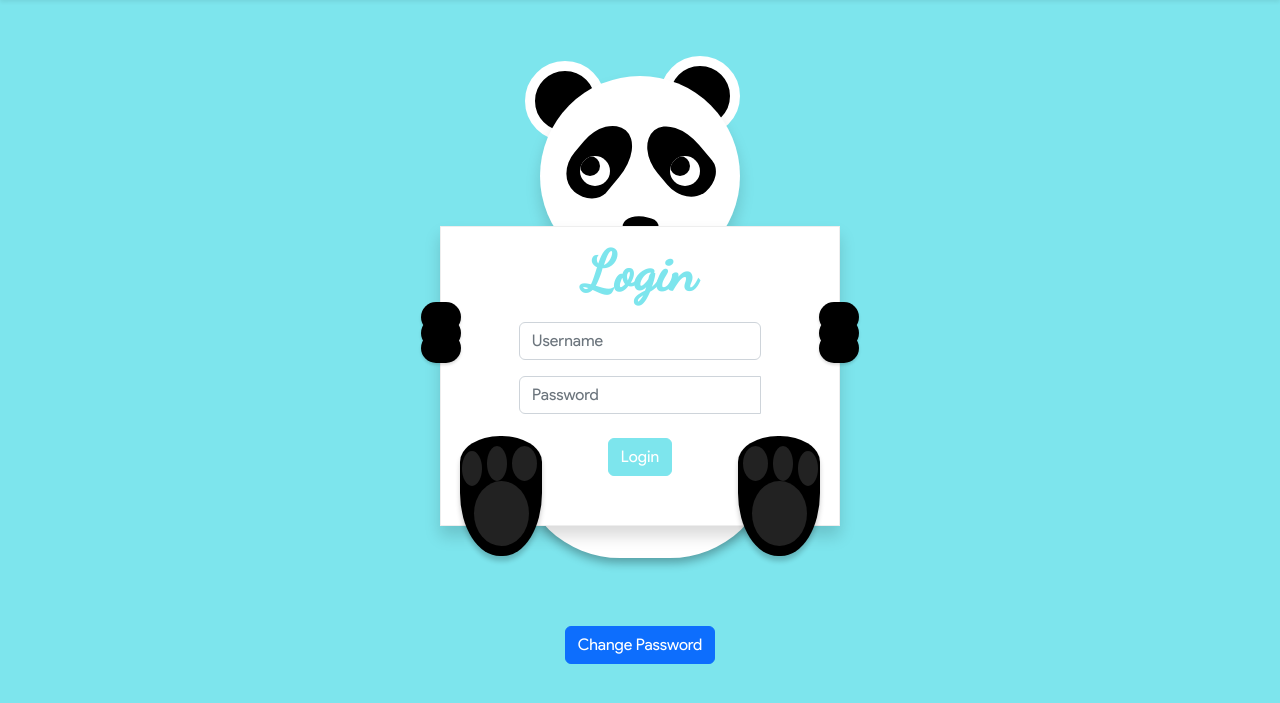
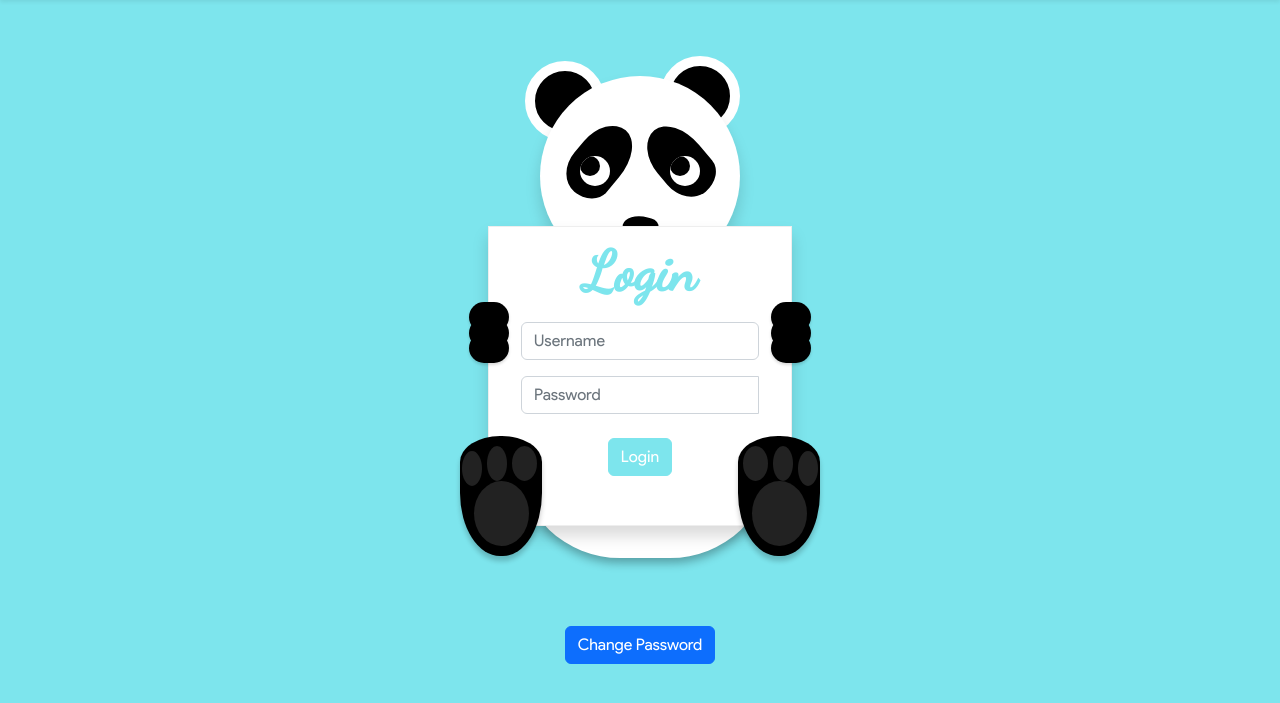
Before and after one commit to karanmandve/VISTA, a Flask app: page /teacher-login in a window 1280 px wide. Shown: the part 61-764 px from the top of the page. Run offline with Flask 3, Linux system fonts and the light colour scheme; some libraries are stand-ins or nearby versions.

Commit message:
fixed form field

```diff
--- a/static/css/style.css
+++ b/static/css/style.css
@@ -45,7 +45,7 @@ nav li{
 
 form{
     text-align: center;
-    padding: 1% 7%;
+    padding: 1% 2rem;
 }
 
 .btn-start-exam{
--- a/static/css/teacher_login.css
+++ b/static/css/teacher_login.css
@@ -208,7 +208,7 @@ body {
 
 form {
   display: none;
-  max-width: 50vh;
+  max-width:19rem;
   padding: 20px 40px;
   background: #fff;
   height: 300px;
--- a/templates/Teachers/teacher-login.html
+++ b/templates/Teachers/teacher-login.html
@@ -50,6 +50,7 @@
   <head>
     <meta charset="UTF-8" />
     <meta http-equiv="X-UA-Compatible" content="IE=edge" />
+    <meta name="viewport" content="width=device-width, initial-scale=1.0">
     <link rel="shortcut icon" href="../../static/favicon/favicon-96x96.png" type="image/x-icon">
 
     <!-- GOOGLE FONT -->
```
